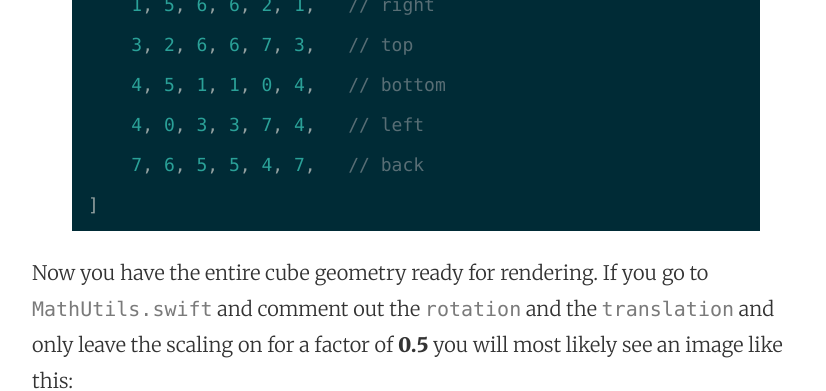
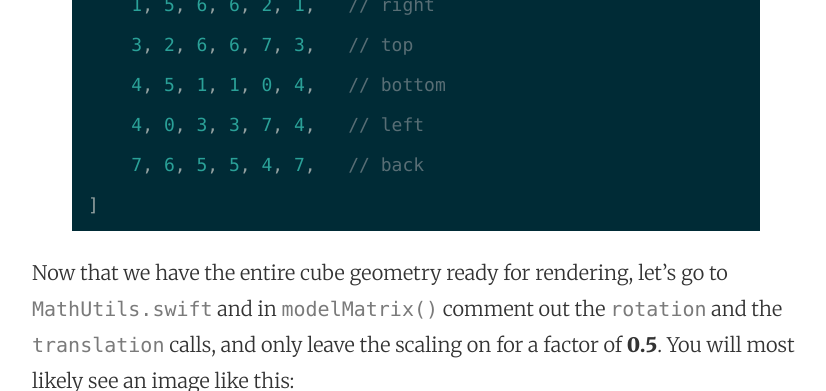
Before and after one commit to mhorga/mhorga.github.io, a Jekyll site: the page built from _posts/2016-04-18-using-metalkit-part-9.markdown, in a window 1280 px wide and 900 px high, scrolled down 3810 px, cut to the strip 0-391 px from the top of the window. Shown: the whole strip, without its empty margins (224-1050 px from the left). Built offline with Jekyll 4.4.1, drawn with Linux system fonts in a browser that asks for light colours; comment, search, counter and statistics services are not loaded; some of the changed text lies outside the part shown.

Commit message:
Post update: Using MetalKit part 9

```diff
--- a/_posts/2016-04-18-using-metalkit-part-9.markdown
+++ b/_posts/2016-04-18-using-metalkit-part-9.markdown
@@ -28,7 +28,7 @@ To understand how these indexes are stored, let's look at this image below:
 
 ![alt text](https://github.com/Swiftor/Metal/raw/master/images/chapter09_1.jpg "1")
 
-As you can see, for the front face (square) we use vertices stored at positions __0__ through __3__ in the `vertex_buffer`. Later on we will add the other __4__ vertices as well. The front face is made of two triangles. We first draw the triangle that uses vertices __0__, __1__ and __2__ and then we draw the triangle that uses vertices __2__, __3__ and __0__. Notice that two of the vertices are re-used, as expected. Also notice that the drawing is done __counterclockwise__. This is the default rendering rule in `Metal` but it can be changed to `clockwise` as well.
+So for the front face (square) we use vertices stored at positions __0__ through __3__ in the `vertex_buffer`. Later on we will add the other __4__ vertices as well. The front face is made of two triangles. We first draw the triangle that uses vertices __0__, __1__ and __2__ and then we draw the triangle that uses vertices __2__, __3__ and __0__. Notice that two of the vertices are re-used, as expected. Also notice that the drawing is done __counterclockwise__. This is the default rendering rule in `Metal` but it can be changed to `clockwise` as well.
 
 Then, we need to create the __index_buffer__:
 
@@ -81,7 +81,7 @@ let index_data: [UInt16] = [
 ]
 {% endhighlight %}
 
-Now you have the entire cube geometry ready for rendering. If you go to `MathUtils.swift` and comment out the `rotation` and the `translation` and only leave the scaling on for a factor of __0.5__ you will most likely see an image like this:
+Now that we have the entire cube geometry ready for rendering, let's go to `MathUtils.swift` and in `modelMatrix()` comment out the `rotation` and the `translation` calls, and only leave the scaling on for a factor of __0.5__. You will most likely see an image like this:
 
 ![alt text](https://github.com/Swiftor/Metal/raw/master/images/chapter09_3.png "3")
 
```
